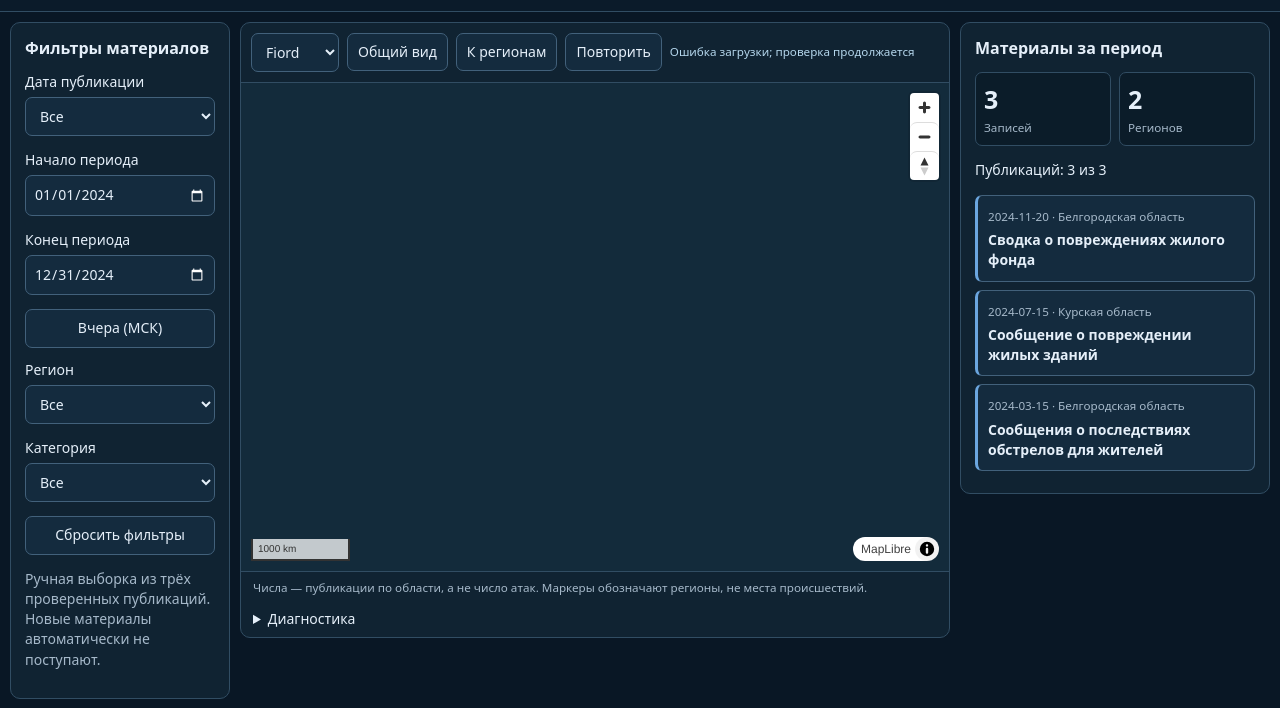
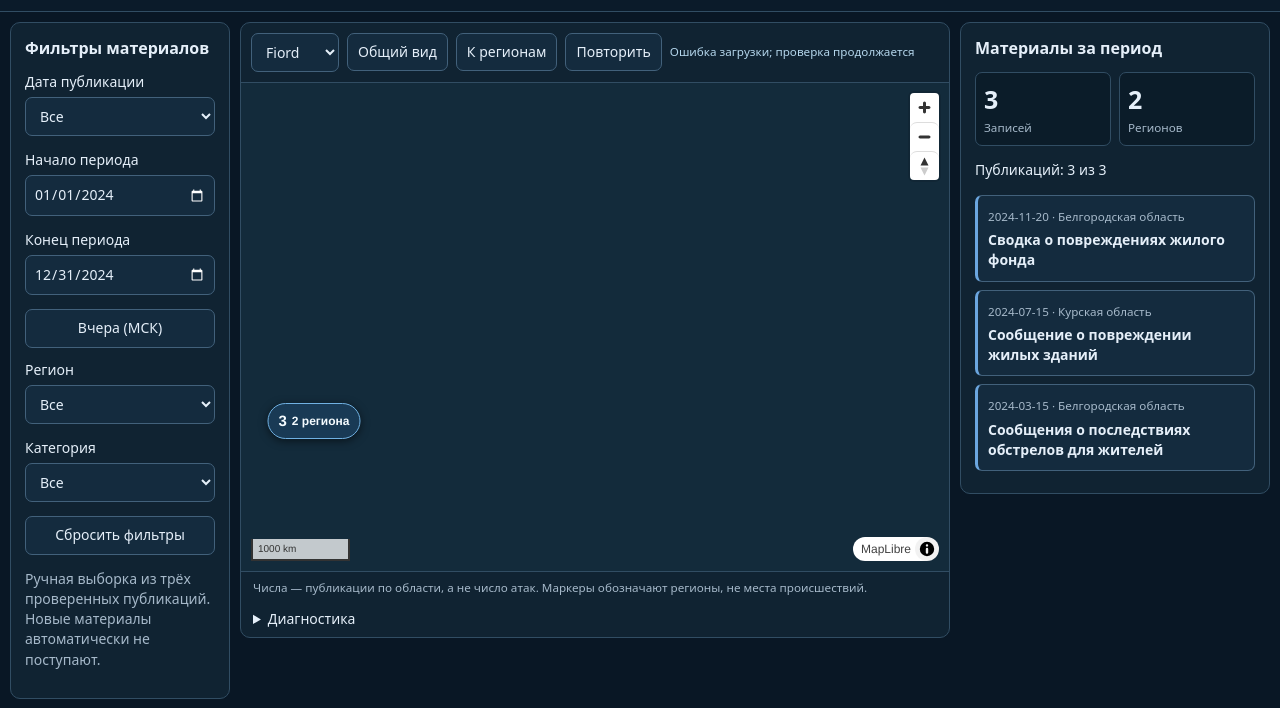
Before and after one commit to konnikita683-collab/civil-events-atlas, a plain HTML site: page news.html in a window 1280 px wide. Shown: the part 71-779 px from the top of the page. Drawn offline with nearby package versions, Linux system fonts and the light colour scheme; no server answers.

Commit message:
Keep regional publication badges visible while tiles load

```diff
--- a/news.html
+++ b/news.html
@@ -37,7 +37,7 @@ window.clearRegionBadges=clearBadges;
 function regionFocus(){if(map)map.fitBounds(bounds,{padding:55,maxZoom:6,duration:350})}
 $("focus-regions").onclick=regionFocus;
 function badge(coord,label,n,action){const b=node("button","");b.type="button";b.className="region-badge";b.setAttribute("aria-label",label+": "+n+" публикаций");b.append(node("strong",String(n)),node("span",label));b.onclick=e=>{e.stopPropagation();action()};badges.push(new maplibregl.Marker({element:b,anchor:"center"}).setLngLat(coord).addTo(map))}
-window.refreshRegionBadges=()=>{clearBadges();if(!map||!window.maplibregl||!map.loaded())return;const counts=new Map();visible.forEach(row=>counts.set(row[1],(counts.get(row[1])||0)+1));if(counts.size>1&&map.getZoom()<4){badge([37,51.2],counts.size+" региона",visible.length,regionFocus);return}
+window.refreshRegionBadges=()=>{clearBadges();if(!map||!window.maplibregl)return;const counts=new Map();visible.forEach(row=>counts.set(row[1],(counts.get(row[1])||0)+1));if(counts.size>1&&map.getZoom()<4){badge([37,51.2],counts.size+" региона",visible.length,regionFocus);return}
 counts.forEach((n,region)=>{if(regionAnchors[region])badge(regionAnchors[region],region,n,()=>{$("r").value=region;selected=null;render()})})};
 function render(){const from=$("from").value,to=$("to").value,valid=!from||!to||from<=to;
 const out=valid?data.filter(row=>ids.every((id,i)=>!$(id).value||row[i]===$(id).value)&&(!from||row[0]>=from)&&(!to||row[0]<=to)).sort((a,b)=>b[0].localeCompare(a[0])):[];visible=out;
```
